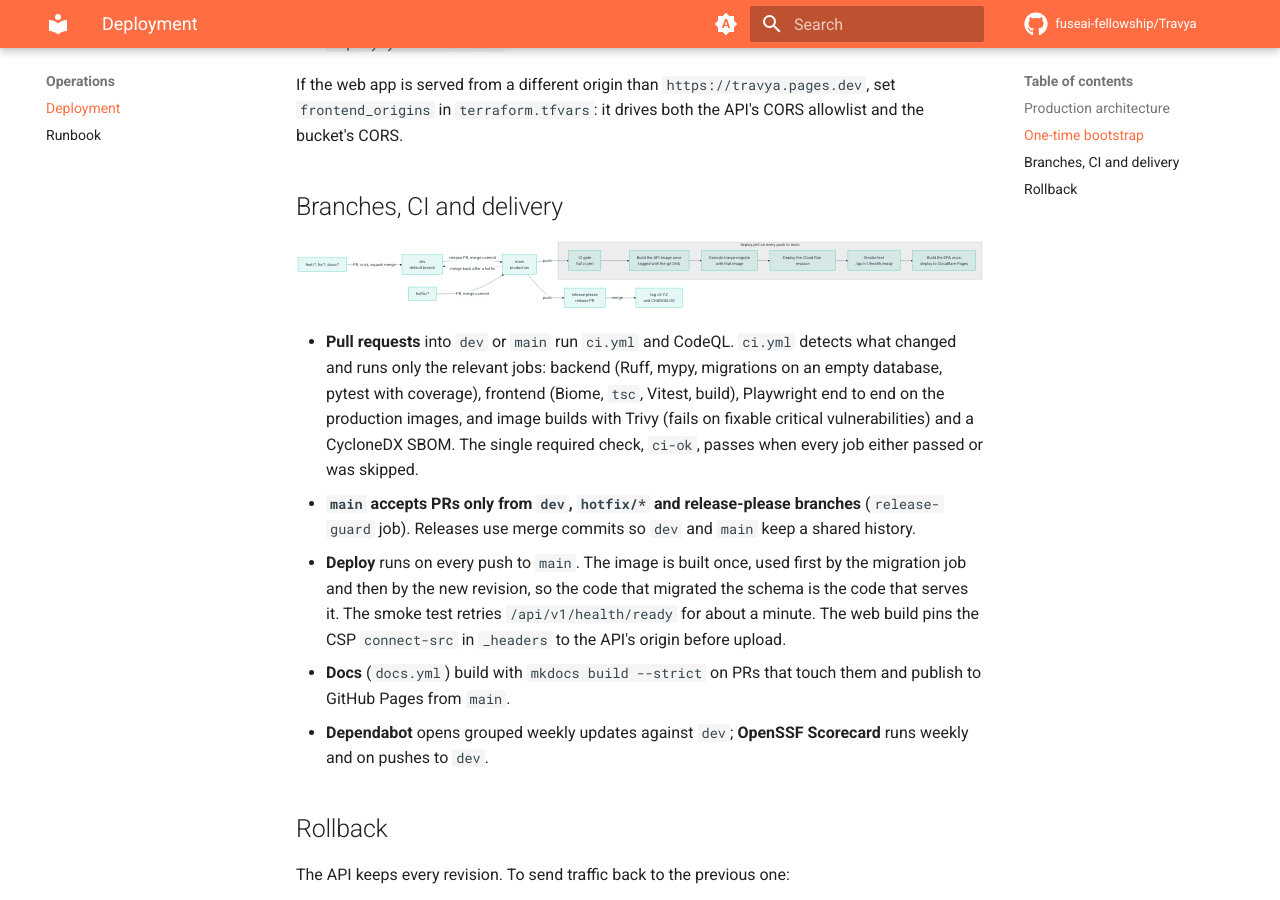
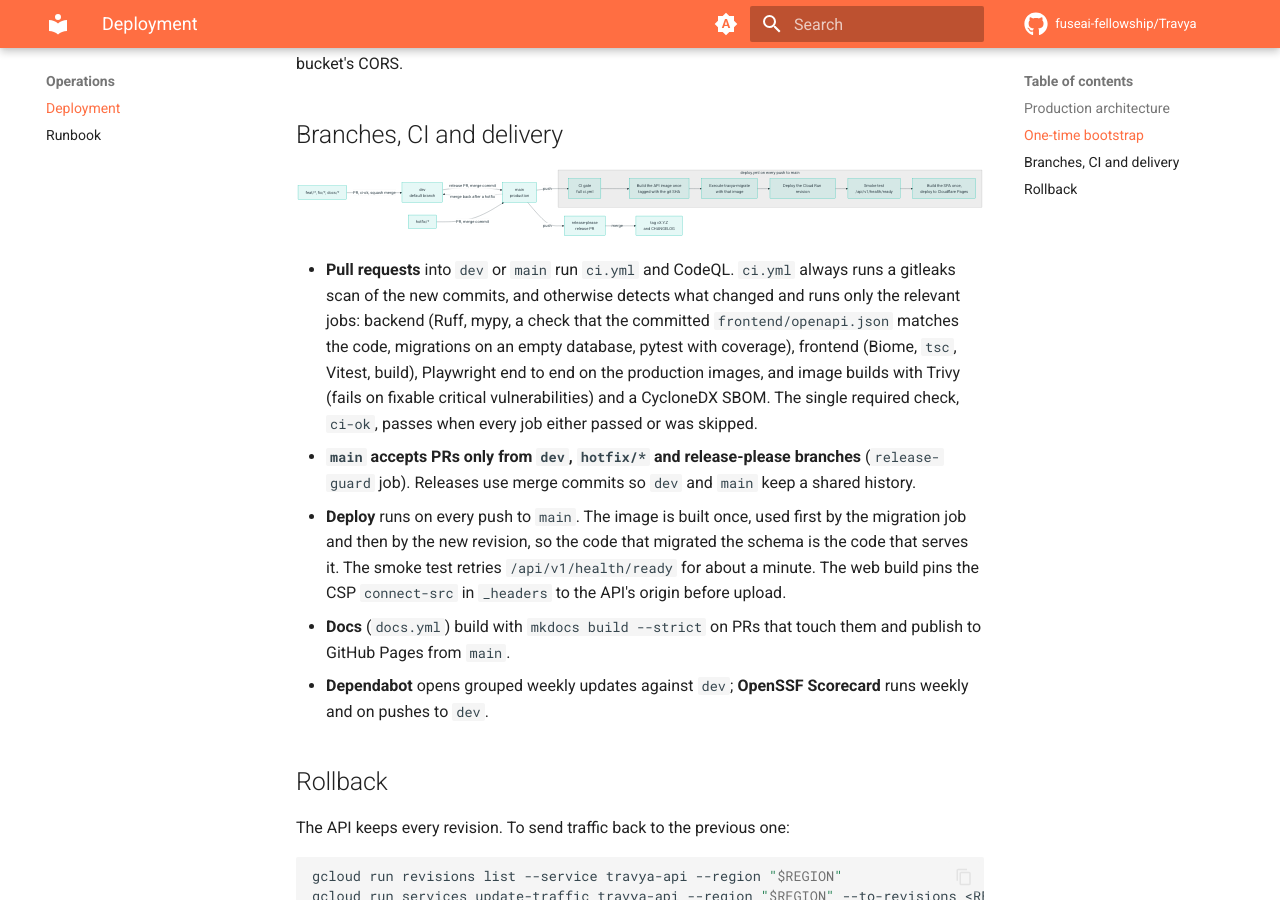
Before and after one commit to fuseai-fellowship/Travya---Agentic-AI-Powered-Travel-Companion, an MkDocs documentation site: the page built from docs/operations/deployment.md, in a window 1280 px wide and 900 px high, scrolled down 2792 px. Built offline with MkDocs 1.6.1 and Material for MkDocs 9.7.7, drawn with Linux system fonts in a browser that asks for light colours; comment, search, counter and statistics services are not loaded; some of the changed text lies outside the part shown.

Commit message:
docs: update operations and security for gitleaks, OpenAPI drift and scout budgets

````diff
--- a/docs/operations/deployment.md
+++ b/docs/operations/deployment.md
@@ -66,13 +66,9 @@ wired secrets. Terraform ignores image changes, so deploys and `terraform apply`
 2. **Firebase.** In the Firebase console enable the Email/Password, Google and Anonymous sign-in
    providers, add the Pages domain to the authorised domains, and register a web app to get its API
    key.
-3. **Neon.** Create the database and enable pgvector:
-
-    ```sql
-    CREATE EXTENSION IF NOT EXISTS vector;
-    ```
-
-    The connection string becomes `postgresql+psycopg://USER:PASSWORD@HOST/DB?sslmode=require`.
+3. **Neon.** Create the database. The connection string becomes
+   `postgresql+psycopg://USER:PASSWORD@HOST/DB?sslmode=require`. Nothing else is needed: the baseline
+   migration enables pgvector and creates the `adk` schema on the first deploy.
 
 4. **Terraform state and first apply** (from `infra/terraform/terraform.tfvars.example`; copy it to
    `terraform.tfvars` and set `project_id` and `billing_account_id`):
@@ -151,11 +147,13 @@ flowchart LR
     rp -- "merge" --> tag
 ```
 
-- **Pull requests** into `dev` or `main` run `ci.yml` and CodeQL. `ci.yml` detects what changed and
-  runs only the relevant jobs: backend (Ruff, mypy, migrations on an empty database, pytest with
-  coverage), frontend (Biome, `tsc`, Vitest, build), Playwright end to end on the production images,
-  and image builds with Trivy (fails on fixable critical vulnerabilities) and a CycloneDX SBOM. The
-  single required check, `ci-ok`, passes when every job either passed or was skipped.
+- **Pull requests** into `dev` or `main` run `ci.yml` and CodeQL. `ci.yml` always runs a gitleaks
+  scan of the new commits, and otherwise detects what changed and runs only the relevant jobs:
+  backend (Ruff, mypy, a check that the committed `frontend/openapi.json` matches the code, migrations
+  on an empty database, pytest with coverage), frontend (Biome, `tsc`, Vitest, build), Playwright end
+  to end on the production images, and image builds with Trivy (fails on fixable critical
+  vulnerabilities) and a CycloneDX SBOM. The single required check, `ci-ok`, passes when every job
+  either passed or was skipped.
 - **`main` accepts PRs only from `dev`, `hotfix/*` and release-please branches** (`release-guard`
   job). Releases use merge commits so `dev` and `main` keep a shared history.
 - **Deploy** runs on every push to `main`. The image is built once, used first by the migration job
````
Also changed, not shown: other parts of docs/operations/deployment.md (+1 -1 lines), docs/operations/runbook.md (+10 -8 lines), docs/security.md (+6 -5 lines).
